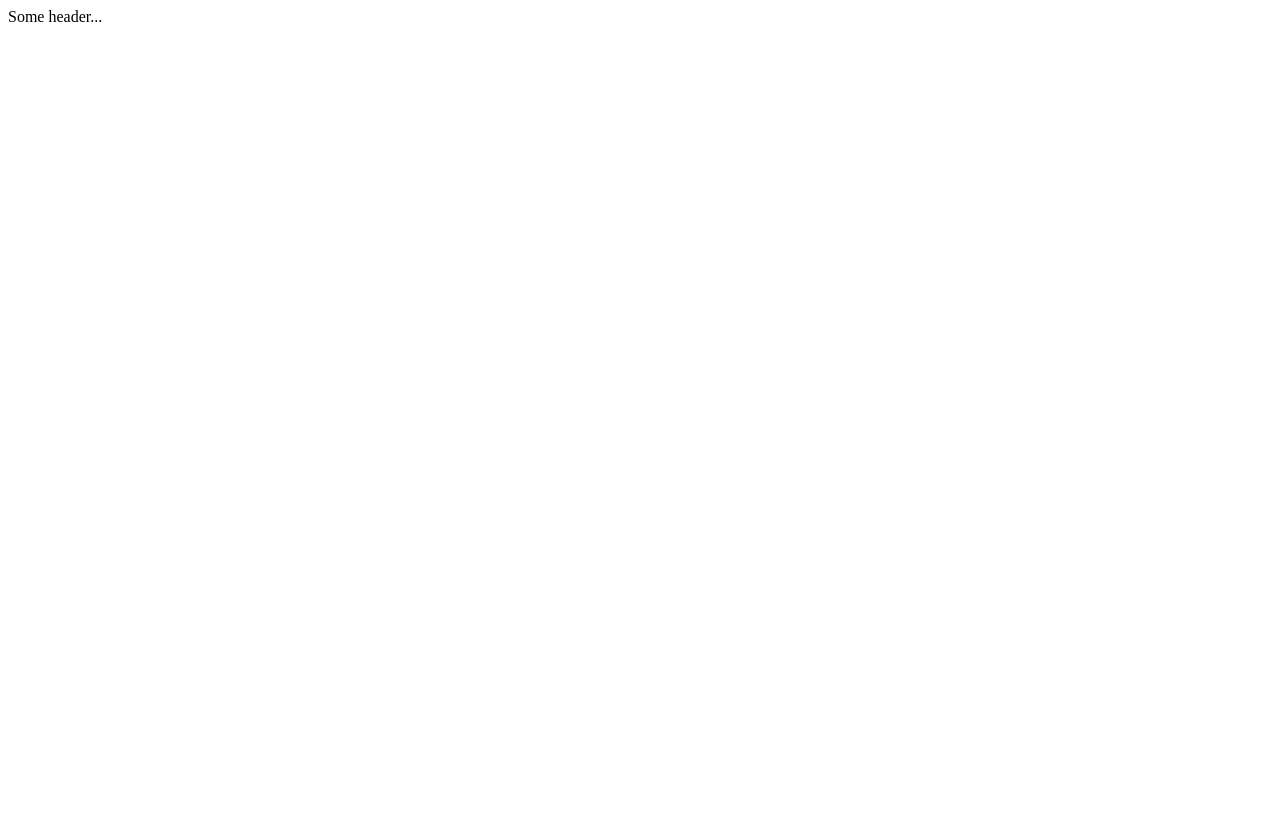
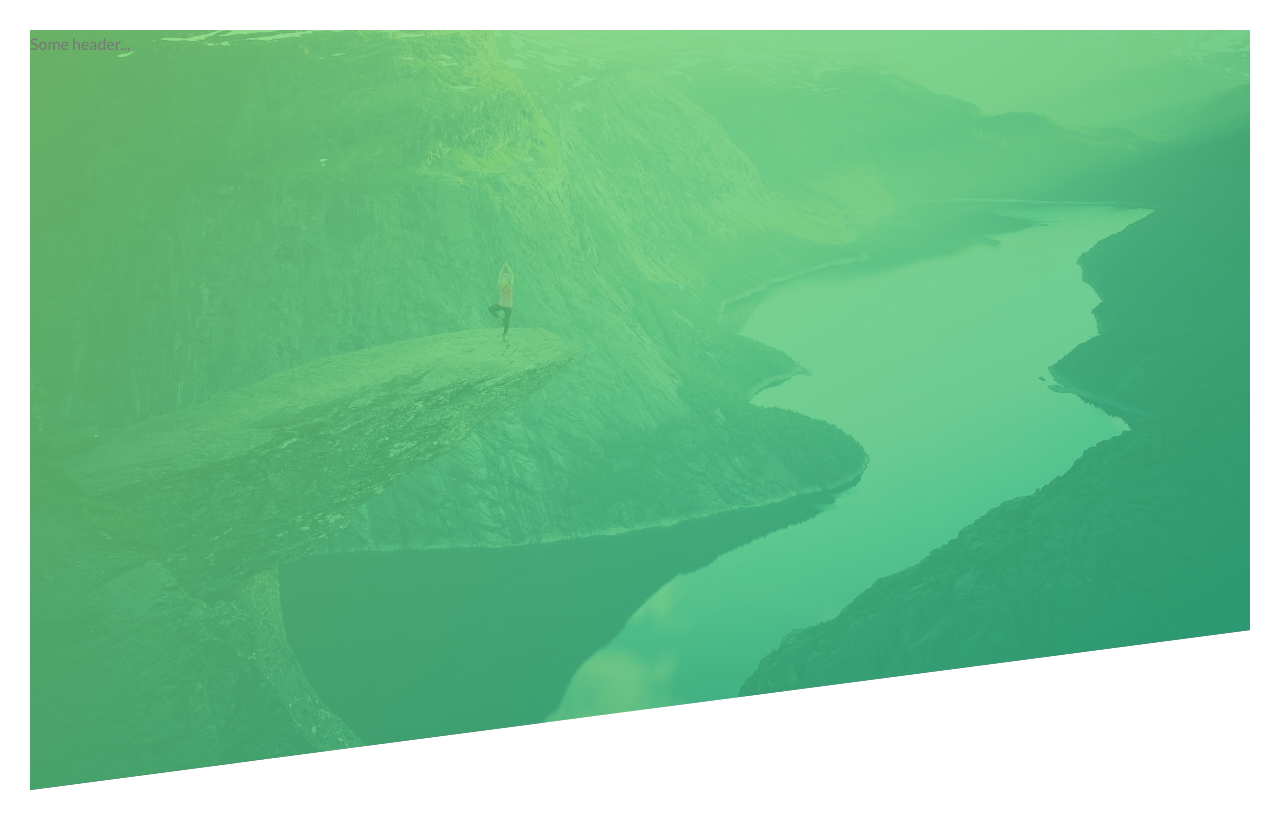
Before and after one commit to dmytronasyrov/natours, a plain HTML site: page index.html in a window 1280 px wide. Drawn offline with Linux system fonts and the light colour scheme.

Commit message:
add header

```diff
--- a/css/style.css
+++ b/css/style.css
@@ -6,3 +6,30 @@ Medium green: #55c57a
 Dark green: #28b485
 
 */
+
+* {
+  margin: 0;
+  padding: 0;
+  box-sizing: border-box;
+}
+
+body {
+  font-family: "Lato", sans-serif;
+  font-weight: 400;
+  font-size: 16px;
+  line-height: 1.7;
+  color: #777;
+  padding: 30px;
+}
+
+.header {
+  height: 95vh;
+  background-image: linear-gradient(
+    to right bottom,
+    rgba(126, 213, 111, 0.8),
+    rgba(40, 180, 131, 0.8)
+    ), url(../img/hero.jpg);
+  background-size: cover;
+  background-position: top;
+  clip-path: polygon(0 0, 100% 0, 100% 75vh, 0 100%);
+}
```
